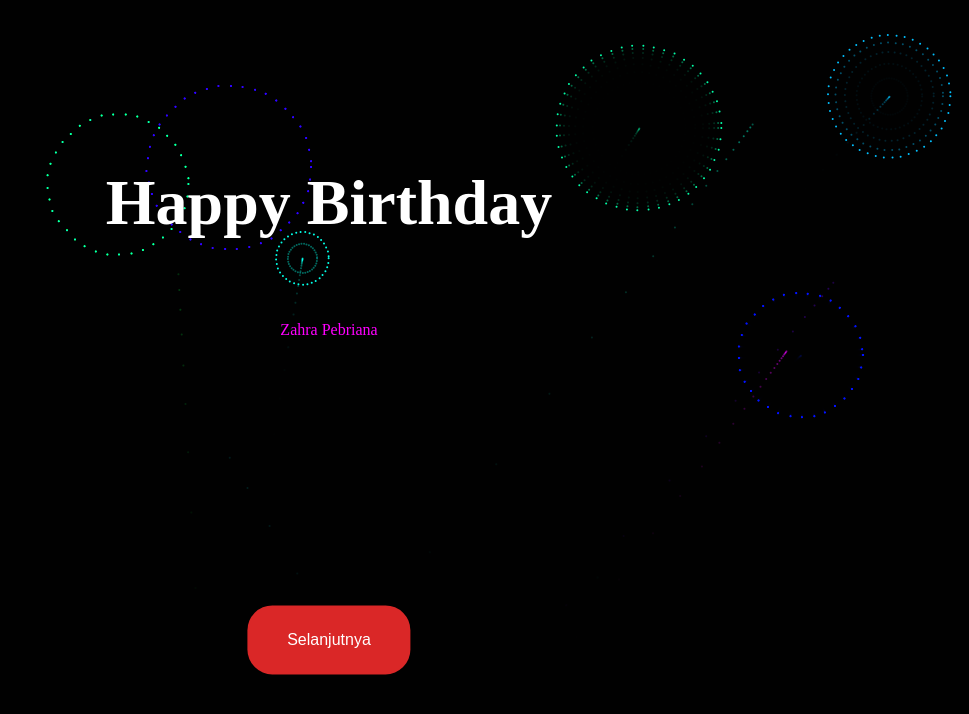
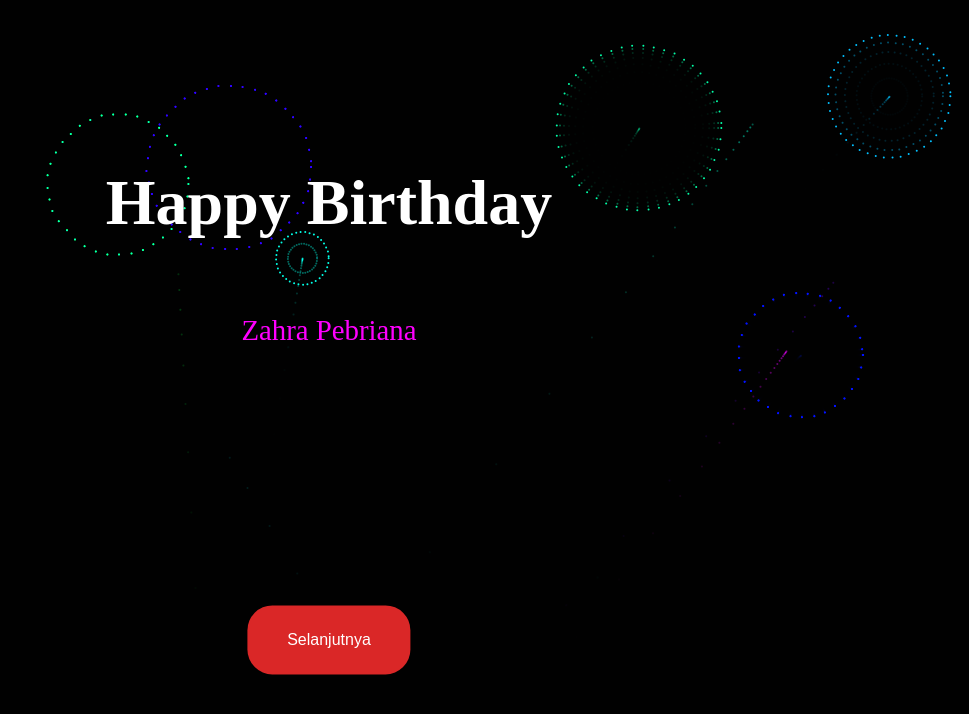
Before and after one commit to Ryfless/bdrtwo.github.io, a plain HTML site: page index.html in a window 1280 px wide. Shown: the whole page, without its empty margins (311-1280 px from the left). Drawn offline with Linux system fonts and the light colour scheme; animation ran at ten frames a second.

Commit message:
Update fireworks.css

```diff
--- a/fireworks.css
+++ b/fireworks.css
@@ -24,7 +24,7 @@ h2 {
     transform: translate(-50%, -50%);
     color: #ff00ff;
     font-family: "sans-serif";
-    font-size: 1em;
+    font-size: 1.8em;
     font-weight: 500;
     -webkit-user-select: none;
     user-select: none;
```
